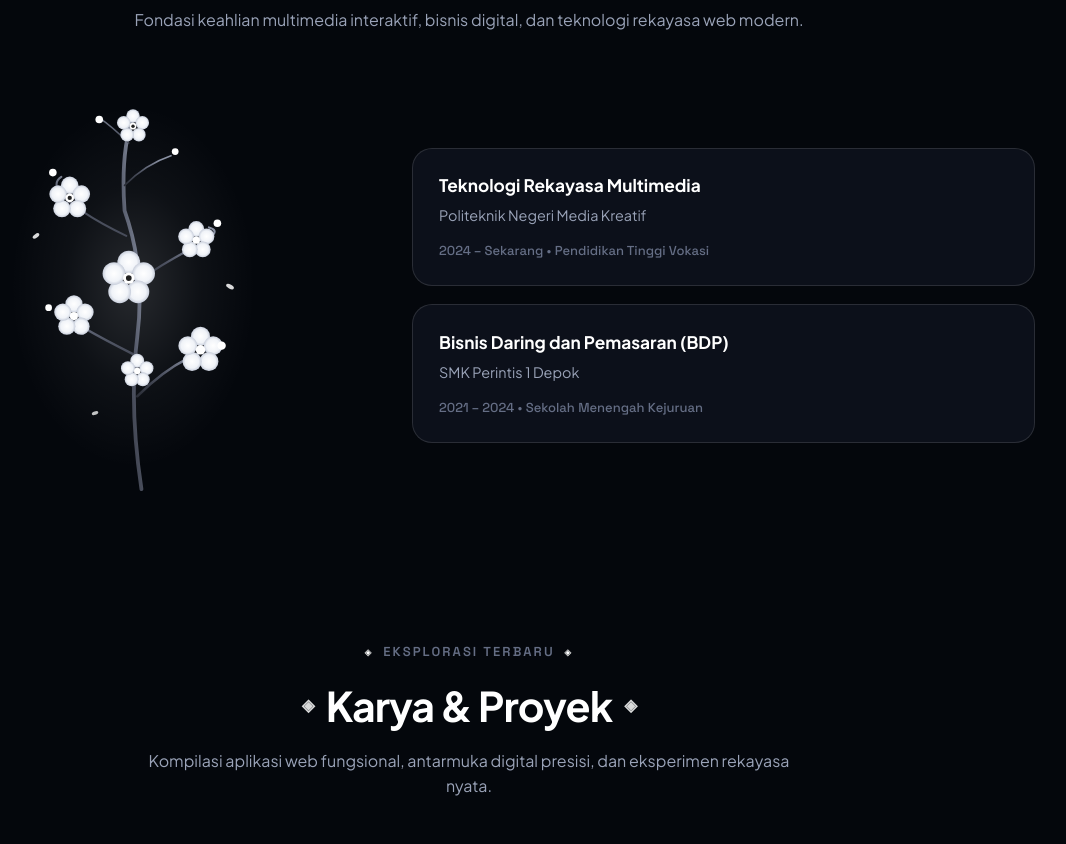
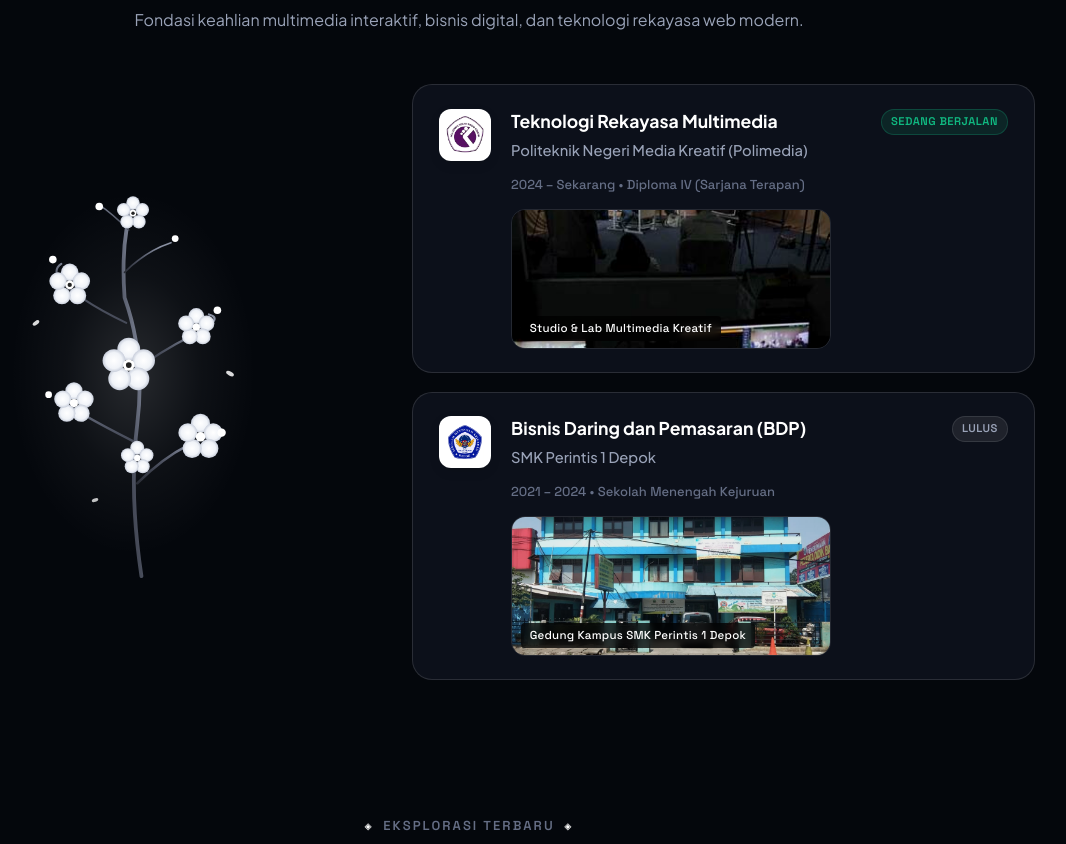
Before and after one commit to bendaharakerenbgtt/Riski-Raditiya, a plain HTML site: page index.html in a window 1280 px wide. Shown: the part 1773-2617 px from the top of the page, without its empty margins (171-1237 px from the left). Drawn offline with Linux system fonts and the light colour scheme.

Commit message:
feat(education): tambahkan logo institusi dan foto kampus pada section pendidikan

```diff
--- a/css/style.css
+++ b/css/style.css
@@ -1100,17 +1100,79 @@ button {
   transform: translateX(4px);
 }
 
+.edu-card-body {
+  display: flex;
+  align-items: flex-start;
+  gap: 1.25rem;
+}
+
+.edu-logo-box {
+  width: 52px;
+  height: 52px;
+  flex-shrink: 0;
+  border-radius: 12px;
+  background: #ffffff;
+  border: 1px solid var(--border-subtle);
+  display: flex;
+  align-items: center;
+  justify-content: center;
+  padding: 6px;
+  box-shadow: 0 4px 12px rgba(0, 0, 0, 0.08);
+}
+
+.edu-logo-img {
+  max-width: 100%;
+  max-height: 100%;
+  object-fit: contain;
+}
+
+.edu-info {
+  flex: 1;
+  min-width: 0;
+}
+
+.edu-top-row {
+  display: flex;
+  align-items: center;
+  justify-content: space-between;
+  gap: 0.75rem;
+  flex-wrap: wrap;
+  margin-bottom: 0.25rem;
+}
+
 .edu-degree {
-  font-size: 1.08rem;
+  font-size: 1.1rem;
   font-weight: 700;
   color: var(--text-primary);
-  margin-bottom: 0.3rem;
+  margin-bottom: 0;
+  line-height: 1.35;
+}
+
+.edu-status-badge {
+  font-family: var(--font-mono);
+  font-size: 0.7rem;
+  font-weight: 600;
+  text-transform: uppercase;
+  letter-spacing: 0.04em;
+  padding: 0.2rem 0.55rem;
+  border-radius: var(--radius-full);
+  background: rgba(16, 185, 129, 0.12);
+  color: #10b981;
+  border: 1px solid rgba(16, 185, 129, 0.25);
+  white-space: nowrap;
+}
+
+.edu-status-badge.edu-status-alumni {
+  background: var(--accent-soft);
+  color: var(--text-secondary);
+  border-color: var(--border-subtle);
 }
 
 .edu-institution {
-  font-size: 0.9rem;
+  font-size: 0.92rem;
+  font-weight: 500;
   color: var(--text-secondary);
-  margin-bottom: 0.55rem;
+  margin-bottom: 0.45rem;
 }
 
 .edu-meta-badge {
@@ -1120,6 +1182,46 @@ button {
   display: inline-flex;
   align-items: center;
   gap: 0.4rem;
+  margin-bottom: 0.85rem;
+}
+
+.edu-thumbnail-preview {
+  position: relative;
+  border-radius: var(--radius-md);
+  overflow: hidden;
+  border: 1px solid var(--border-subtle);
+  background: var(--bg-surface);
+  max-width: 100%;
+  aspect-ratio: 16 / 7;
+  max-height: 140px;
+}
+
+.edu-thumb-img {
+  width: 100%;
+  height: 100%;
+  object-fit: cover;
+  filter: contrast(102%) brightness(92%);
+  transition: transform var(--transition-normal), filter var(--transition-normal);
+  display: block;
+}
+
+.edu-card:hover .edu-thumb-img {
+  transform: scale(1.03);
+  filter: contrast(105%) brightness(98%);
+}
+
+.edu-thumb-label {
+  position: absolute;
+  bottom: 0.45rem;
+  left: 0.55rem;
+  font-size: 0.72rem;
+  font-family: var(--font-mono);
+  background: rgba(0, 0, 0, 0.75);
+  color: #ffffff;
+  padding: 0.2rem 0.55rem;
+  border-radius: 4px;
+  backdrop-filter: blur(4px);
+  letter-spacing: 0.02em;
 }
 
 /* --------------------------------------------------------------------------
@@ -2006,15 +2108,30 @@ a.contact-info-item:hover .contact-info-icon {
   }
 
   .edu-card {
-    padding: 1.25rem 1.3rem;
+    padding: 1.15rem 1.15rem;
+  }
+
+  .edu-card-body {
+    gap: 0.85rem;
+  }
+
+  .edu-logo-box {
+    width: 44px;
+    height: 44px;
+    padding: 4px;
+    border-radius: 10px;
   }
 
   .edu-degree {
-    font-size: 1rem;
+    font-size: 0.98rem;
   }
 
   .edu-institution {
     font-size: 0.86rem;
+  }
+
+  .edu-thumbnail-preview {
+    max-height: 120px;
   }
 
   /* Projects Mobile */
--- a/index.html
+++ b/index.html
@@ -302,15 +302,43 @@
           <!-- Right Column: Education Timeline Cards -->
           <div class="education-timeline-col">
             <div class="edu-card">
-              <h3 class="edu-degree">Teknologi Rekayasa Multimedia</h3>
-              <div class="edu-institution">Politeknik Negeri Media Kreatif</div>
-              <div class="edu-meta-badge">2024 – Sekarang &bull; Pendidikan Tinggi Vokasi</div>
+              <div class="edu-card-body">
+                <div class="edu-logo-box">
+                  <img src="assets/images/logo_polimedia.png" alt="Logo Politeknik Negeri Media Kreatif" class="edu-logo-img">
+                </div>
+                <div class="edu-info">
+                  <div class="edu-top-row">
+                    <h3 class="edu-degree">Teknologi Rekayasa Multimedia</h3>
+                    <span class="edu-status-badge">Sedang Berjalan</span>
+                  </div>
+                  <div class="edu-institution">Politeknik Negeri Media Kreatif (Polimedia)</div>
+                  <div class="edu-meta-badge">2024 – Sekarang &bull; Diploma IV (Sarjana Terapan)</div>
+                  <div class="edu-thumbnail-preview">
+                    <img src="assets/images/foto_polimedia.jpg" alt="Suasana Studio & Fasilitas Multimedia Polimedia" class="edu-thumb-img" loading="lazy">
+                    <span class="edu-thumb-label">Studio & Lab Multimedia Kreatif</span>
+                  </div>
+                </div>
+              </div>
             </div>
 
             <div class="edu-card">
-              <h3 class="edu-degree">Bisnis Daring dan Pemasaran (BDP)</h3>
-              <div class="edu-institution">SMK Perintis 1 Depok</div>
-              <div class="edu-meta-badge">2021 – 2024 &bull; Sekolah Menengah Kejuruan</div>
+              <div class="edu-card-body">
+                <div class="edu-logo-box">
+                  <img src="assets/images/logo_perintis.png" alt="Logo SMK Perintis 1 Depok" class="edu-logo-img">
+                </div>
+                <div class="edu-info">
+                  <div class="edu-top-row">
+                    <h3 class="edu-degree">Bisnis Daring dan Pemasaran (BDP)</h3>
+                    <span class="edu-status-badge edu-status-alumni">Lulus</span>
+                  </div>
+                  <div class="edu-institution">SMK Perintis 1 Depok</div>
+                  <div class="edu-meta-badge">2021 – 2024 &bull; Sekolah Menengah Kejuruan</div>
+                  <div class="edu-thumbnail-preview">
+                    <img src="assets/images/foto_smk_2.jpg" alt="Gedung Kampus SMK Perintis 1 Depok" class="edu-thumb-img" loading="lazy">
+                    <span class="edu-thumb-label">Gedung Kampus SMK Perintis 1 Depok</span>
+                  </div>
+                </div>
+              </div>
             </div>
           </div>
         </div>
```
Also changed, not shown: assets/images/foto_polimedia.jpg (added), assets/images/foto_smk_2.jpg (added), assets/images/logo_perintis.png (added), assets/images/logo_polimedia.png (added).
